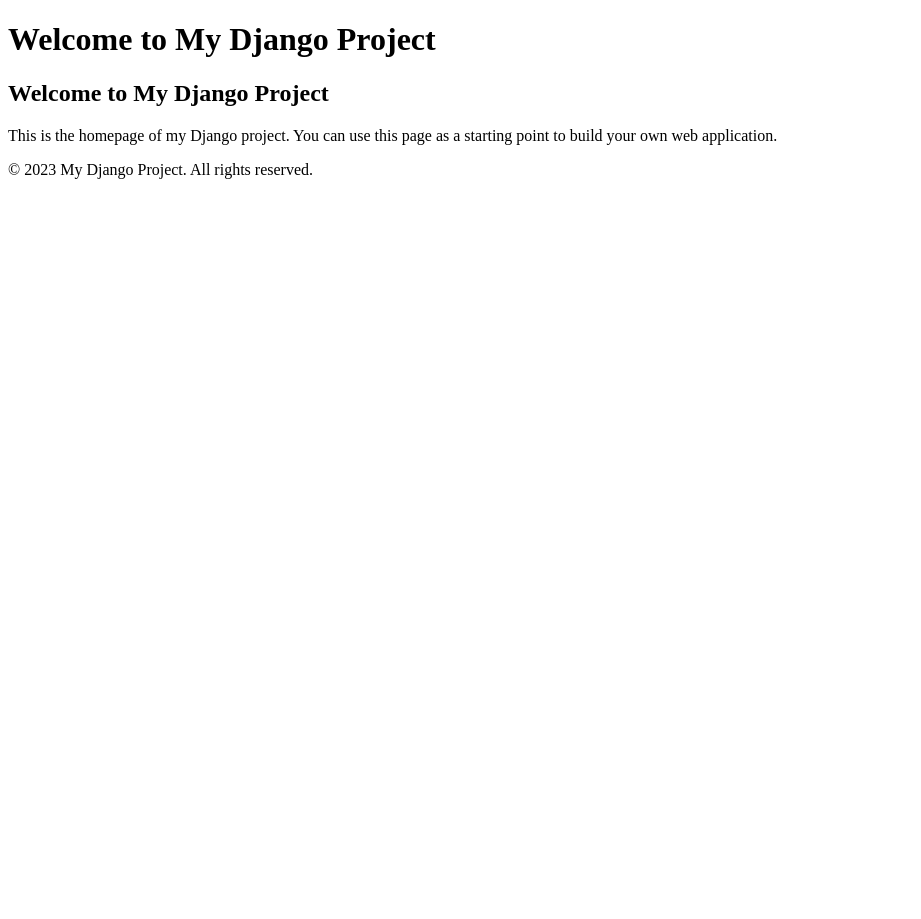
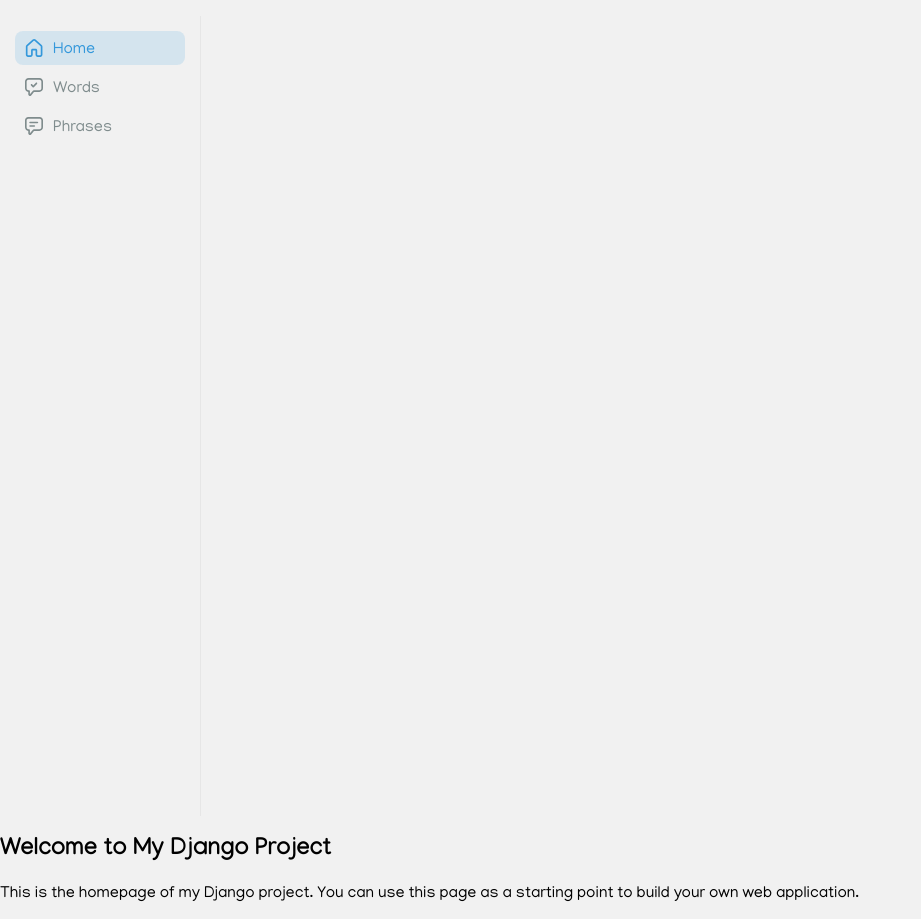
Before and after one commit to joshelvn11/VocabVenture, a Django app: page / in a window 1280 px wide. Shown: the whole page, without its empty margins (0-921 px from the left). Before the commit the page ends 179 px from the top, so only its background shows below. Run offline with Django 4.2, Linux system fonts and the light colour scheme.

Commit message:
enchanced base.html with navbar

```diff
--- /dev/null
+++ b/static/css/style.css
@@ -0,0 +1,68 @@
+@import url("https://fonts.googleapis.com/css2?family=Geologica:wght@100..900&display=swap");
+@import url("https://fonts.googleapis.com/css2?family=Inter:wght@100..900&display=swap");
+@import url("https://fonts.googleapis.com/css2?family=Manjari:wght@100;400;700&display=swap");
+
+body {
+  font-family: "Manjari", Helvetica, sans-serif;
+  font-weight: 400;
+  margin: 0;
+  background-color: #f1f1f1;
+}
+
+a {
+  text-decoration: none;
+  color: #7f8c8d;
+}
+
+#sidebar-nav {
+  width: 200px;
+  height: 100vh;
+  border-right: solid 1px rgba(190, 190, 190, 0.213);
+}
+
+#page-nav {
+  padding: 10px;
+}
+
+.nav-item {
+  margin: 5px;
+  padding: 8px 10px;
+  border-radius: 8px;
+  list-style-type: none;
+  display: flex;
+  align-items: center;
+  justify-items: center;
+  gap: 10px;
+  transition: all 0.3s ease-in-out;
+}
+
+.nav-item:hover {
+  background-color: rgb(127, 140, 141, 0.15);
+}
+
+.nav-item a {
+  margin-bottom: -3px;
+}
+
+.nav-item.active {
+  background-color: rgba(51, 152, 219, 0.15);
+  color: #3498db;
+}
+
+.nav-item.active a {
+  color: #3498db;
+}
+
+.nav-item.active .sidebar-nav-icon path {
+  fill: #3498db !important;
+}
+
+.sidebar-nav-icon {
+  max-width: 18px;
+  max-height: 18px;
+  margin: 0;
+}
+
+.sidebar-nav-icon path {
+  fill: #7f8c8d;
+}
--- a/templates/base.html
+++ b/templates/base.html
@@ -1,33 +1,104 @@
+{% load static %} {% url 'home' as home_url %}
 <!DOCTYPE html>
 <html lang="en">
   <head>
     <meta charset="UTF-8" />
     <meta name="viewport" content="width=device-width, initial-scale=1.0" />
-    <title>{% block title %}My Django Project{% endblock %}</title>
-    {% block css %}
-    <!-- Add your CSS files here -->
-    {% endblock %}
+    <meta http-equiv="X-UA-Compatible" content="ie=edge" />
+    <title>VocabVenture</title>
+    <link rel="stylesheet" href="{% static 'css/style.css' %}" />
   </head>
   <body>
-    <header>
-      <h1>Welcome to My Django Project</h1>
-      <nav>
-        <ul></ul>
-      </nav>
-    </header>
-
-    <main>
-      {% block content %}
-      <!-- Main content goes here -->
-      {% endblock %}
-    </main>
-
-    <footer>
-      <p>&copy; 2023 My Django Project. All rights reserved.</p>
-    </footer>
-
-    {% block js %}
-    <!-- Add your JavaScript files here -->
-    {% endblock %}
+    <nav id="sidebar-nav">
+      <ul id="page-nav">
+        <!-- Home -->
+        <li class="nav-item {% if request.path == '/' %}active{% endif %}">
+          <svg
+            width="64"
+            height="64"
+            viewBox="0 0 64 64"
+            fill="none"
+            xmlns="http://www.w3.org/2000/svg"
+            class="sidebar-nav-icon"
+          >
+            <rect width="64" height="64" fill="none" />
+            <path
+              fill-rule="evenodd"
+              clip-rule="evenodd"
+              d="M27.3925 1.91727C30.3167 -0.639091 34.6831 -0.639091 37.6074 1.91727L59.351 20.9253C61.0347 22.3967 62 24.5224 62 26.7569V56.2511C62 60.5309 58.527 64 54.2438 64H45.2282C40.9444 64 37.4719 60.5309 37.4719 56.2511V40.8195H27.528V56.2511C27.528 60.5309 24.0555 64 19.7719 64H10.7562C6.47255 64 3 60.5309 3 56.2511V26.7569C3 24.5224 3.96546 22.3967 5.64867 20.9253L27.3925 1.91727ZM33.6786 6.40317C33.0038 5.81324 31.9961 5.81324 31.3213 6.40317L9.57753 25.4112C9.18906 25.7507 8.96628 26.2413 8.96628 26.7569V56.2511C8.96628 57.2388 9.76761 58.0393 10.7562 58.0393H19.7719C20.7604 58.0393 21.5618 57.2388 21.5618 56.2511V40.2234C21.5618 37.2606 23.9658 34.8588 26.9314 34.8588H38.0685C41.034 34.8588 43.4381 37.2606 43.4381 40.2234V56.2511C43.4381 57.2388 44.2395 58.0393 45.2282 58.0393H54.2438C55.2324 58.0393 56.0337 57.2388 56.0337 56.2511V26.7569C56.0337 26.2413 55.8106 25.7507 55.4222 25.4112L33.6786 6.40317Z"
+              fill="black"
+            />
+          </svg>
+          <a href="#home">Home</a>
+        </li>
+        <!-- Vocab -->
+        <li class="nav-item {% if request.path == 'vocab' %}active{% endif %}">
+          <svg
+            width="64"
+            height="64"
+            viewBox="0 0 64 64"
+            fill="none"
+            xmlns="http://www.w3.org/2000/svg"
+            class="sidebar-nav-icon"
+          >
+            <g clip-path="url(#clip0_13_8)">
+              <path
+                d="M27.2166 32.5844C27.7635 33.1409 28.5111 33.4544 29.2914 33.4544C30.0717 33.4544 30.8193 33.1409 31.3662 32.5844L42.8019 20.9481C43.9282 19.8022 43.9119 17.9603 42.7662 16.8342C41.6202 15.708 39.7784 15.724 38.6523 16.8699L29.2914 26.395L25.3474 22.3819C24.2213 21.236 22.3795 21.22 21.2335 22.3461C20.0876 23.4723 20.0716 25.3141 21.1978 26.46L27.2166 32.5844Z"
+                fill="black"
+              />
+              <path
+                fill-rule="evenodd"
+                clip-rule="evenodd"
+                d="M11.6363 58.1816C11.6363 60.6526 13.197 62.8542 15.5286 63.6716C17.8602 64.4897 20.4542 63.7455 21.9977 61.8162L31.8871 49.4544H51.1998C58.2689 49.4544 63.9998 43.7235 63.9998 36.6544V12.8C63.9998 5.73071 58.2689 0 51.1998 0H12.8C5.73071 0 0 5.73071 0 12.8V36.6544C0 43.3313 5.11242 48.8144 11.6363 49.402V58.1816ZM13.9636 43.6362C15.8915 43.6362 17.4545 45.199 17.4545 47.1271V58.1816L27.344 45.8198C28.4481 44.4397 30.1197 43.6362 31.8871 43.6362H51.1998C55.0555 43.6362 58.1816 40.5103 58.1816 36.6544V12.8C58.1816 8.94402 55.0555 5.81816 51.1998 5.81816H12.8C8.94402 5.81816 5.81816 8.94402 5.81816 12.8V36.6544C5.81816 40.5103 8.94402 43.6362 12.8 43.6362H13.9636Z"
+                fill="black"
+              />
+            </g>
+            <defs>
+              <clipPath id="clip0_13_8">
+                <rect width="64" height="64" fill="white" />
+              </clipPath>
+            </defs>
+          </svg>
+          <a href="#about">Words</a>
+        </li>
+        <!-- Phrases -->
+        <li
+          class="nav-item {% if request.path == 'phrases' %}active{% endif %}"
+        >
+          <svg
+            width="64"
+            height="64"
+            viewBox="0 0 64 64"
+            fill="none"
+            xmlns="http://www.w3.org/2000/svg"
+            class="sidebar-nav-icon"
+          >
+            <g clip-path="url(#clip0_13_16)">
+              <path
+                d="M47 19.5C47 20.8807 45.6973 22 44.0909 22H17.9091C16.3025 22 15 20.8807 15 19.5C15 18.1193 16.3025 17 17.9091 17H44.0909C45.6973 17 47 18.1193 47 19.5Z"
+                fill="black"
+              />
+              <path
+                d="M33 35C34.6568 35 36 33.6568 36 32C36 30.3432 34.6568 29 33 29H18C16.3432 29 15 30.3432 15 32C15 33.6568 16.3432 35 18 35H33Z"
+                fill="black"
+              />
+              <path
+                fill-rule="evenodd"
+                clip-rule="evenodd"
+                d="M15.5287 63.6716C13.197 62.8542 11.6364 60.6526 11.6364 58.1816V49.402C5.11244 48.8144 0 43.3313 0 36.6544V11.6363C0 5.20976 5.20977 0 11.6364 0H52.3636C58.7904 0 64 5.20976 64 11.6363V36.6544C64 43.7235 58.2691 49.4544 51.2 49.4544H31.8872L21.9978 61.8162C20.4542 63.7455 17.8603 64.4897 15.5287 63.6716ZM17.4545 47.1271C17.4545 45.199 15.8916 43.6362 13.9636 43.6362H12.8C8.94406 43.6362 5.81818 40.5103 5.81818 36.6544V11.6363C5.81818 8.42307 8.4231 5.81816 11.6364 5.81816H52.3636C55.577 5.81816 58.1818 8.42307 58.1818 11.6363V36.6544C58.1818 40.5103 55.0557 43.6362 51.2 43.6362H31.8872C30.1198 43.6362 28.4482 44.4397 27.3441 45.8198L17.4545 58.1816V47.1271Z"
+                fill="black"
+              />
+            </g>
+            <defs>
+              <clipPath id="clip0_13_16">
+                <rect width="64" height="64" fill="white" />
+              </clipPath>
+            </defs></svg
+          ><a href="#services">Phrases</a>
+        </li>
+      </ul>
+    </nav>
+    <div class="content">{% block content %} {% endblock %}</div>
+    <script src="assets/js/index.js"></script>
   </body>
 </html>
--- a/vocab/templates/vocab/word-sets.html
+++ b/vocab/templates/vocab/word-sets.html
@@ -1,3 +1,4 @@
+{% extends 'base.html' %} {% block content %}
 <div>
   <h1>Word sets</h1>
   <ul>
@@ -6,3 +7,4 @@
     {% endfor %}
   </ul>
 </div>
+{% endblock %}
--- a/vocabventure/settings.py
+++ b/vocabventure/settings.py
@@ -129,7 +129,11 @@ USE_TZ = True
 # Static files (CSS, JavaScript, Images)
 # https://docs.djangoproject.com/en/4.2/howto/static-files/
 
-STATIC_URL = 'static/'
+STATIC_URL = '/static/'
+STATICFILES_DIRS = [
+    BASE_DIR / "static",  # Base directory where your global static files are
+]
+STATIC_ROOT = BASE_DIR / "staticfiles"  # Collect static to here for production
 
 # Default primary key field type
 # https://docs.djangoproject.com/en/4.2/ref/settings/#default-auto-field
```
